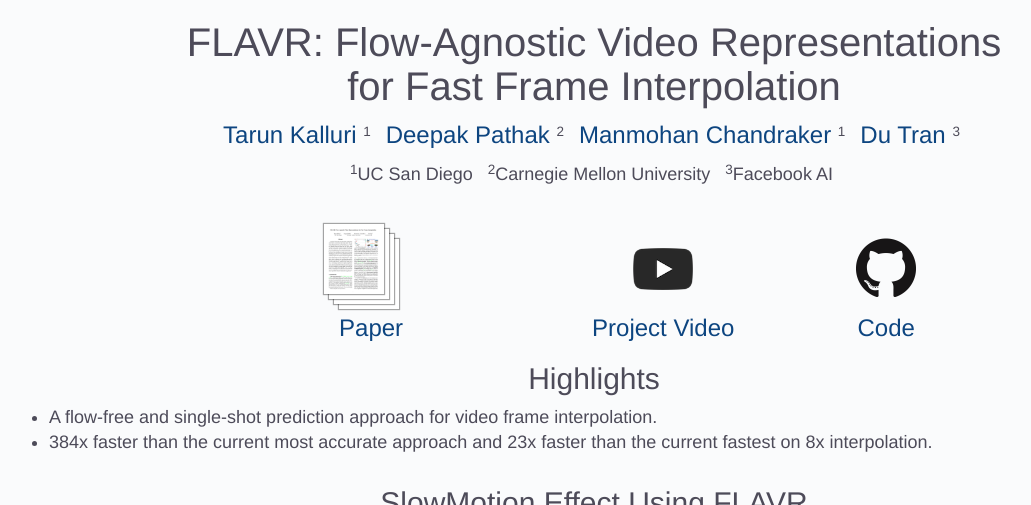
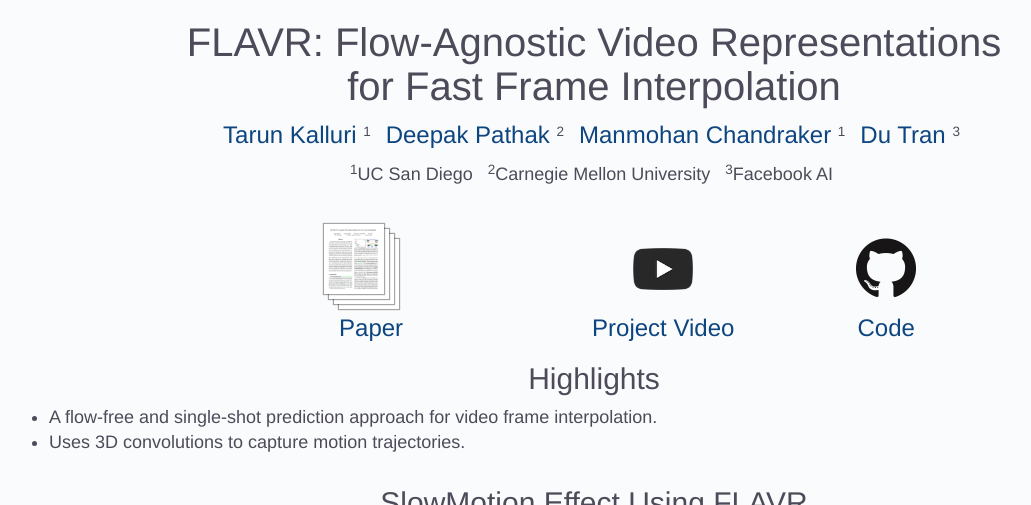
Before and after one commit to tarun005/tarun005.github.io, a Jekyll site: the page FLAVR/index.html, which Jekyll copies as it is, in a window 1280 px wide and 900 px high, cut to the strip 0-505 px from the top of the window. Shown: the whole strip, without its empty margins (46-1077 px from the left). Built offline with Jekyll 4.4.1, drawn with Linux system fonts in a browser that asks for light colours.

Commit message:
Updated FLAVR

```diff
--- a/FLAVR/index.html
+++ b/FLAVR/index.html
@@ -120,7 +120,7 @@
                             A flow-free and single-shot prediction approach for video frame interpolation.
                         </li>
                         <li>
-                            384x faster than the current most accurate approach and 23x faster than the current fastest on 8x interpolation.
+                            Uses 3D convolutions to capture motion trajectories.
                         </li>
                     </ul>
                 <p></p>
@@ -236,7 +236,7 @@
 
                 To overcome these limitations, we propose a flexible and efficient architecture that makes use of 3D space-time convolutions to enable end to end learning and inference for the task of video frame interpolation. Our method efficiently learns to reason about non-linear motions, complex occlusions and temporal abstractions resulting in improved performance on video interpolation, while requiring no additional inputs in the form of optical flow or depth maps. <br> <br>
 
-                <img src="FLAVR_files/plot.png" alt="overview" width="320" height="240" class="center"> <br>
+                <!-- <img src="FLAVR_files/plot.png" alt="overview" width="320" height="240" class="center"> <br> -->
 
                 Due to its simplicity, our proposed method improves the inference speed by 384x compared to the current most accurate method and 23x compared to the current fastest on 8x interpolation. In addition, we evaluate our model on a wide range of challenging settings and consistently demonstrate superior qualitative and quantitative results compared with current methods on various popular benchmarks including Vimeo-90K, UCF101, DAVIS, Adobe, and GoPro. Finally, we demonstrate that video frame interpolation can serve as a useful self-supervised pretext task for action recognition, optical flow estimation, and motion magnification.
                 </p>
```
